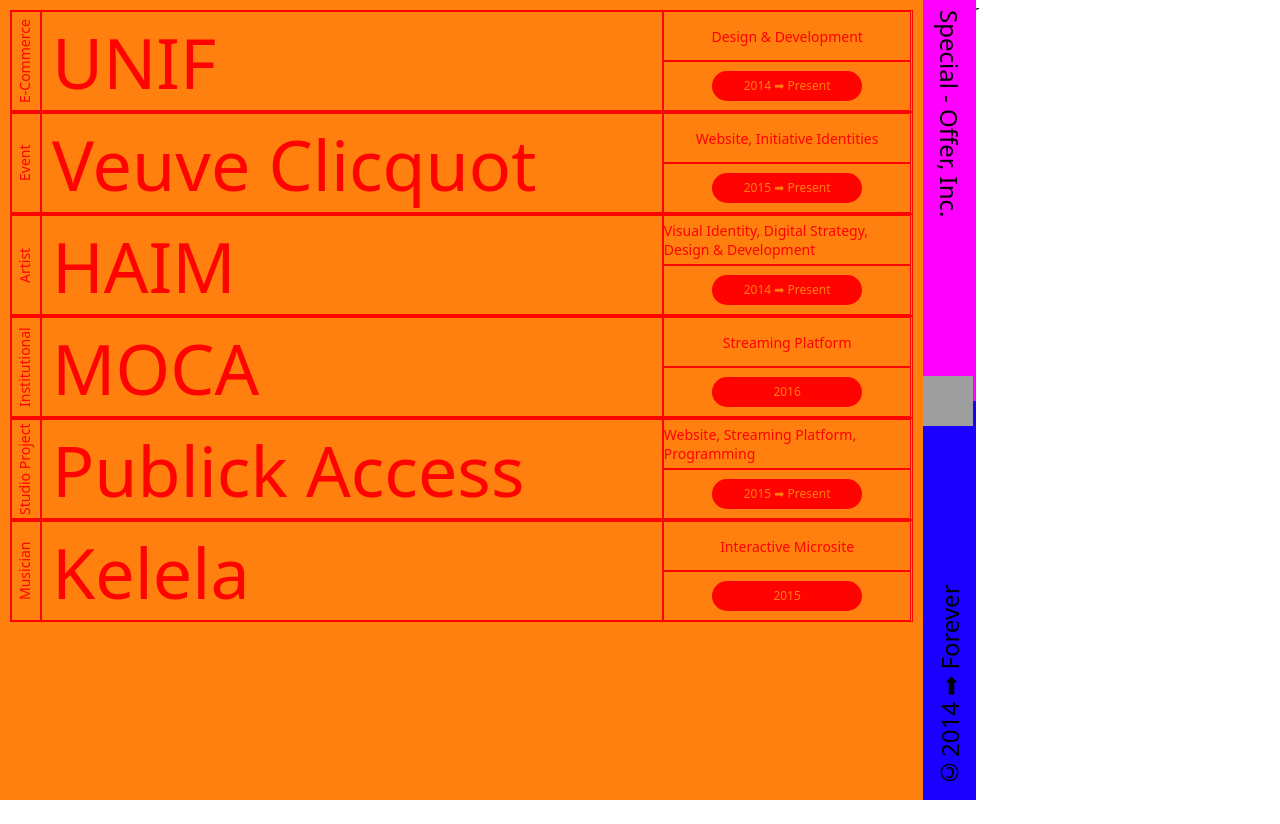
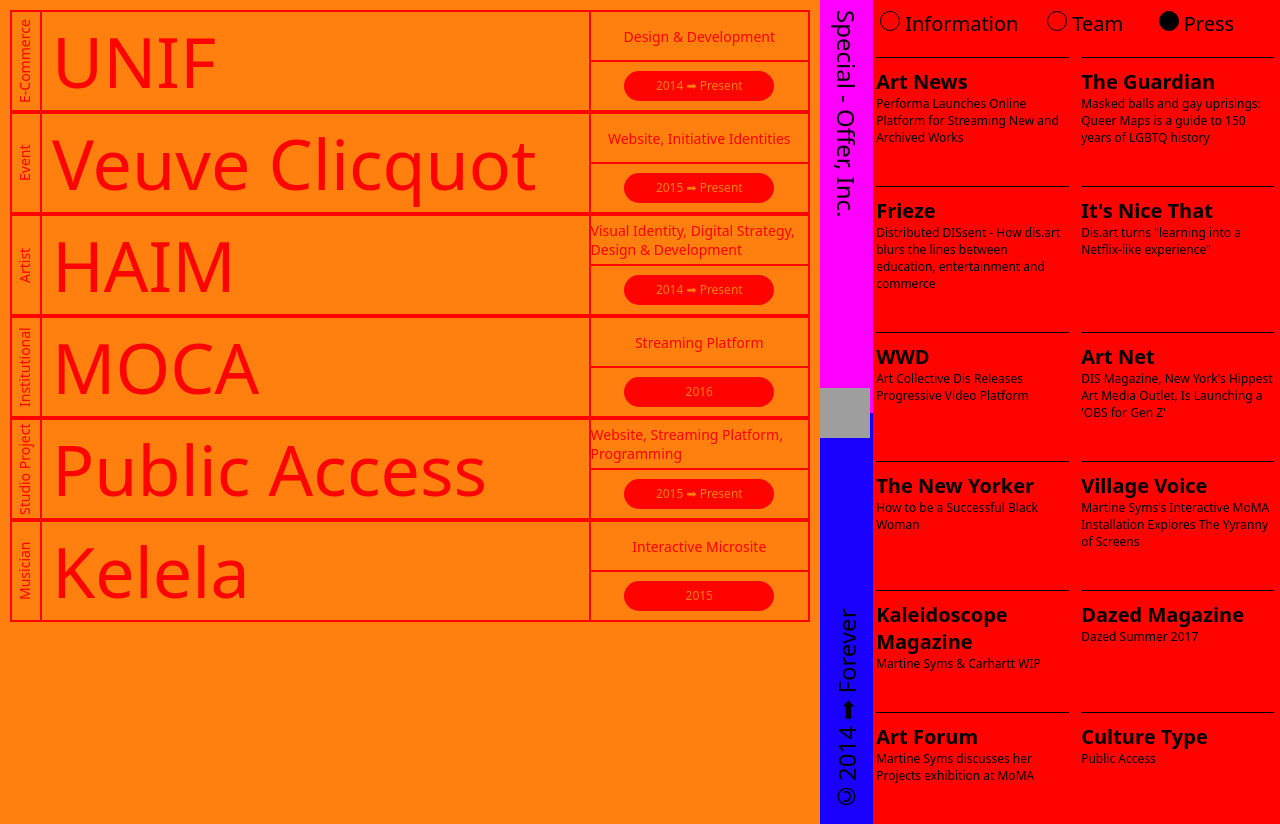
Before and after one commit to DI-Kim/css-layout-masterclass, a plain HTML site: page homework/12/index.html in a window 1280 px wide. Before the commit the page ends 800 px from the top, so only its background shows below. Drawn offline with Linux system fonts and the light colour scheme; grey boxes are pictures that could not be loaded.

Commit message:
12/14 homework completed

```diff
--- a/homework/12/index.html
+++ b/homework/12/index.html
@@ -10,7 +10,7 @@
   <body>
     <div class="father">
       <div class="left-container">
-        <div class="card">
+        <div class="left-card">
           <div class="section">E-Commerce</div>
           <div class="title">UNIF</div>
           <div class="classification">Design & Development</div>
@@ -18,7 +18,7 @@
             <div>2014 ➡ Present</div>
           </div>
         </div>
-        <div class="card">
+        <div class="left-card">
           <div class="section">Event</div>
           <div class="title">Veuve Clicquot</div>
           <div class="classification">Website, Initiative Identities</div>
@@ -26,7 +26,7 @@
             <div>2015 ➡ Present</div>
           </div>
         </div>
-        <div class="card">
+        <div class="left-card">
           <div class="section">Artist</div>
           <div class="title">HAIM</div>
           <div class="classification">Visual Identity, Digital Strategy, Design & Development</div>
@@ -34,7 +34,7 @@
             <div>2014 ➡ Present</div>
           </div>
         </div>
-        <div class="card">
+        <div class="left-card">
           <div class="section">Institutional</div>
           <div class="title">MOCA</div>
           <div class="classification">Streaming Platform</div>
@@ -42,15 +42,15 @@
             <div>2016</div>
           </div>
         </div>
-        <div class="card">
+        <div class="left-card">
           <div class="section">Studio Project</div>
-          <div class="title">Publick Access</div>
+          <div class="title">Public Access</div>
           <div class="classification">Website, Streaming Platform, Programming</div>
           <div class="year">
             <div>2015 ➡ Present</div>
           </div>
         </div>
-        <div class="card">
+        <div class="left-card">
           <div class="section">Musician</div>
           <div class="title">Kelela</div>
           <div class="classification">Interactive Microsite</div>
@@ -67,7 +67,81 @@
         </div>
         <div class="forever">&copy;2014 ➡ Forever</div>
       </div>
-      <div class="right-contmainer">r</div>
+      <div class="right-container">
+        <div class="selector">
+          <div>
+            <input type="checkbox" id="info" />
+            <div class="check-circle"></div>
+            <label for="info">Information</label>
+          </div>
+          <div>
+            <input type="checkbox" id="team" />
+            <div class="check-circle"></div>
+            <label for="team">Team</label>
+          </div>
+          <div>
+            <input type="checkbox" id="press" checked />
+            <div class="check-circle"></div>
+            <label for="press">Press</label>
+          </div>
+        </div>
+        <div class="card-container">
+          <div class="right-card">
+            <div class="rc-header">Art News</div>
+            <div class="rc-content">Performa Launches Online Platform for Streaming New and Archived Works</div>
+          </div>
+          <div class="right-card">
+            <div class="rc-header">The Guardian</div>
+            <div class="rc-content">
+              Masked balls and gay uprisings: Queer Maps is a guide to 150 years of LGBTQ history
+            </div>
+          </div>
+          <div class="right-card">
+            <div class="rc-header">Frieze</div>
+            <div class="rc-content">
+              Distributed DISsent - How dis.art blurs the lines between education, entertainment and commerce
+            </div>
+          </div>
+          <div class="right-card">
+            <div class="rc-header">It's Nice That</div>
+            <div class="rc-content">Dis.art turns "learning into a Netflix-like experience"</div>
+          </div>
+          <div class="right-card">
+            <div class="rc-header">WWD</div>
+            <div class="rc-content">Art Collective Dis Releases Progressive Video Platform</div>
+          </div>
+          <div class="right-card">
+            <div class="rc-header">Art Net</div>
+            <div class="rc-content">
+              DIS Magazine, New York's Hippest Art Media Outlet, Is Launching a 'OBS for Gen Z'
+            </div>
+          </div>
+          <div class="right-card">
+            <div class="rc-header">The New Yorker</div>
+            <div class="rc-content">How to be a Successful Black Woman</div>
+          </div>
+          <div class="right-card">
+            <div class="rc-header">Village Voice</div>
+            <div class="rc-content">Martine Syms's Interactive MoMA Installation Explores The Yyranny of Screens</div>
+          </div>
+          <div class="right-card">
+            <div class="rc-header">Kaleidoscope Magazine</div>
+            <div class="rc-content">Martine Syms & Carhartt WIP</div>
+          </div>
+          <div class="right-card">
+            <div class="rc-header">Dazed Magazine</div>
+            <div class="rc-content">Dazed Summer 2017</div>
+          </div>
+          <div class="right-card">
+            <div class="rc-header">Art Forum</div>
+            <div class="rc-content">Martine Syms discusses her Projects exhibition at MoMA</div>
+          </div>
+          <div class="right-card">
+            <div class="rc-header">Culture Type</div>
+            <div class="rc-content">Public Access</div>
+          </div>
+        </div>
+      </div>
     </div>
 
     <!--
--- a/homework/12/style.css
+++ b/homework/12/style.css
@@ -13,7 +13,7 @@
 
 .father {
   display: grid;
-  grid-template-columns: 3fr 50px 1fr;
+  grid-template-columns: 4fr 50px 2fr;
   min-height: 100vh;
 }
 
@@ -52,7 +52,7 @@
   padding: 10px;
 }
 
-.card {
+.left-card {
   display: grid;
   grid-template:
     "section title classification" 50px
@@ -61,7 +61,7 @@
   border: 0.5px solid #ff0300;
 }
 
-.card div {
+.left-card div {
   border: inherit;
 }
 
@@ -76,8 +76,10 @@
 .title {
   grid-area: title;
   font-size: 70px;
-  line-height: 100px;
   padding-left: 10px;
+  display: flex;
+  align-items: center;
+  min-width: 470px;
 }
 
 .classification {
@@ -108,10 +110,56 @@
   text-align: center;
 }
 
-.card:hover {
+.left-card:hover {
   border-color: white;
   color: white;
 }
-.card:hover .year div {
+.left-card:hover .year div {
   background-color: white;
 }
+
+.right-container {
+  background-color: #ff0300;
+}
+.selector {
+  display: grid;
+  grid-template-columns: 3fr 2fr 2fr;
+  font-size: 20px;
+  padding: 10px;
+}
+input {
+  display: none;
+}
+.check-circle {
+  display: inline-block;
+  border: 1px solid black;
+  width: 20px;
+  height: 20px;
+  border-radius: 10px;
+}
+input:checked + .check-circle {
+  background-color: black;
+}
+label {
+  cursor: pointer;
+}
+.card-container {
+  display: grid;
+  grid-template-columns: 1fr 1fr;
+  margin-top: 10px;
+}
+
+.right-card {
+  border-top: 1px solid black;
+  width: 94%;
+  margin: 0 auto;
+}
+.rc-header {
+  font-weight: 700;
+  font-size: 20px;
+  margin-top: 10px;
+}
+.rc-content {
+  font-size: 12px;
+  margin-bottom: 40px;
+}
```
